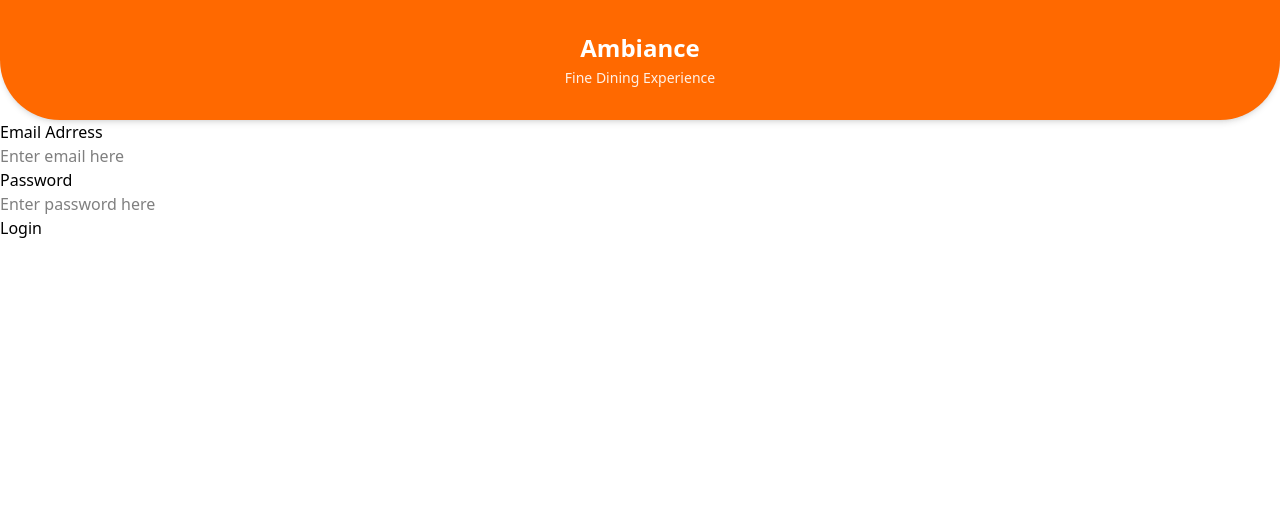
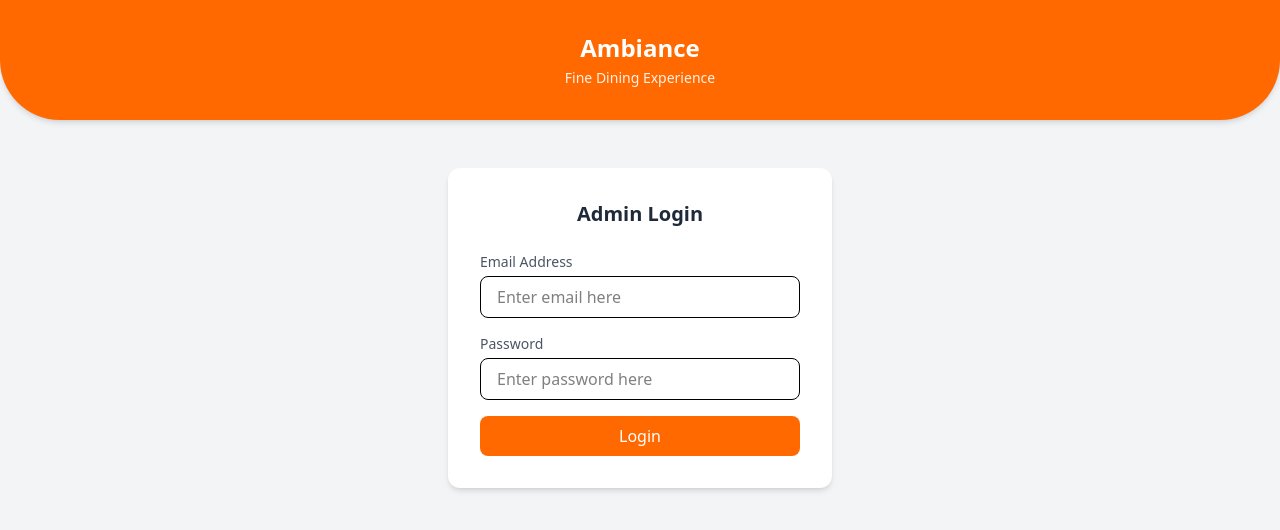
Before and after one commit to ThembelihleQueeneth/ambiance_cms, a React (Vite) app: page /admin-login in a window 1280 px wide. Shown: the top 530 px of the page. Built offline with nearby package versions, Linux system fonts and the light colour scheme.

Commit message:
Enhance the ui of dashboard

```diff
--- a/src/pages/AdminLogin.tsx
+++ b/src/pages/AdminLogin.tsx
@@ -1,15 +1,71 @@
-import React from 'react'
-import Header from '../components/Header'
+import React, { useState } from "react";
+import { useNavigate } from "react-router-dom";
+import Header from "../components/Header";
 
 export default function AdminLogin() {
+  const navigate = useNavigate();
+
+  const [email, setEmail] = useState("");
+  const [password, setPassword] = useState("");
+  const [error, setError] = useState("");
+
+  const handleLogin = () => {
+    if (email === "ambiance@gmail.com" && password === "12345") {
+      setError("");
+      navigate("/dashboard");
+    } else {
+      setError("Invalid email or password");
+    }
+  };
+
   return (
-    <div>
-      <Header/>
-      <label htmlFor="">Email Adrress</label><br />
-      <input type="text" placeholder='Enter email here' /><br />
-      <label htmlFor="">Password</label><br />
-      <input type="password" placeholder='Enter password here' /><br />
-      <button>Login</button>
+    <div className="min-h-screen bg-gray-100">
+      <Header />
+
+      <div className="flex justify-center mt-12">
+        <div className="bg-white p-8 rounded-xl shadow-md w-96">
+          <h2 className="text-xl font-semibold text-center text-gray-800 mb-6">
+            Admin Login
+          </h2>
+
+          {/* Email */}
+          <label className="block text-sm font-medium text-gray-600 mb-1">
+            Email Address
+          </label>
+          <input
+            type="email"
+            placeholder="Enter email here"
+            value={email}
+            onChange={(e) => setEmail(e.target.value)}
+            className="w-full px-4 py-2 border rounded-lg focus:outline-none focus:ring-2 focus:ring-orange-400 mb-4"
+          />
+
+          {/* Password */}
+          <label className="block text-sm font-medium text-gray-600 mb-1">
+            Password
+          </label>
+          <input
+            type="password"
+            placeholder="Enter password here"
+            value={password}
+            onChange={(e) => setPassword(e.target.value)}
+            className="w-full px-4 py-2 border rounded-lg focus:outline-none focus:ring-2 focus:ring-orange-400 mb-4"
+          />
+
+          {/* Error */}
+          {error && (
+            <p className="text-red-500 text-sm text-center mb-4">{error}</p>
+          )}
+
+          {/* Button */}
+          <button
+            onClick={handleLogin}
+            className="w-full bg-orange-500 text-white py-2 rounded-lg font-medium hover:bg-orange-600 transition"
+          >
+            Login
+          </button>
+        </div>
+      </div>
     </div>
-  )
+  );
 }
--- a/src/pages/Dashboard.tsx
+++ b/src/pages/Dashboard.tsx
@@ -1,22 +1,29 @@
 import React from "react";
+import { useNavigate } from "react-router-dom";
 import Header from "../components/Header";
 
 export default function Dashboard() {
+  const navigate = useNavigate();
+
   return (
     <div className="min-h-screen bg-gray-100">
       <Header />
 
       <div className="flex flex-col items-center mt-12">
-        <h1 className="text-xl font-semibold text-gray-800 mb-8">
-          Admin Dashboard
-        </h1>
+        <h1 className="text-xl font-semibold mb-8">Admin Dashboard</h1>
 
         <div className="space-y-4">
-          <button className="w-48 bg-orange-500 text-white py-3 rounded-lg font-medium shadow-md hover:bg-orange-600 transition">
+          <button
+            onClick={() => navigate("/menu-management")}
+            className="w-48 bg-orange-500 text-white py-3 rounded-lg shadow-md hover:bg-orange-600"
+          >
             Manage Menu
-          </button>
+          </button> <br />
 
-          <button className="w-48 bg-orange-500 text-white py-3 rounded-lg font-medium shadow-md hover:bg-orange-600 transition">
+          <button
+            onClick={() => navigate("/orders")}
+            className="w-48 bg-orange-500 text-white py-3 rounded-lg shadow-md hover:bg-orange-600"
+          >
             View Orders
           </button>
         </div>
```
